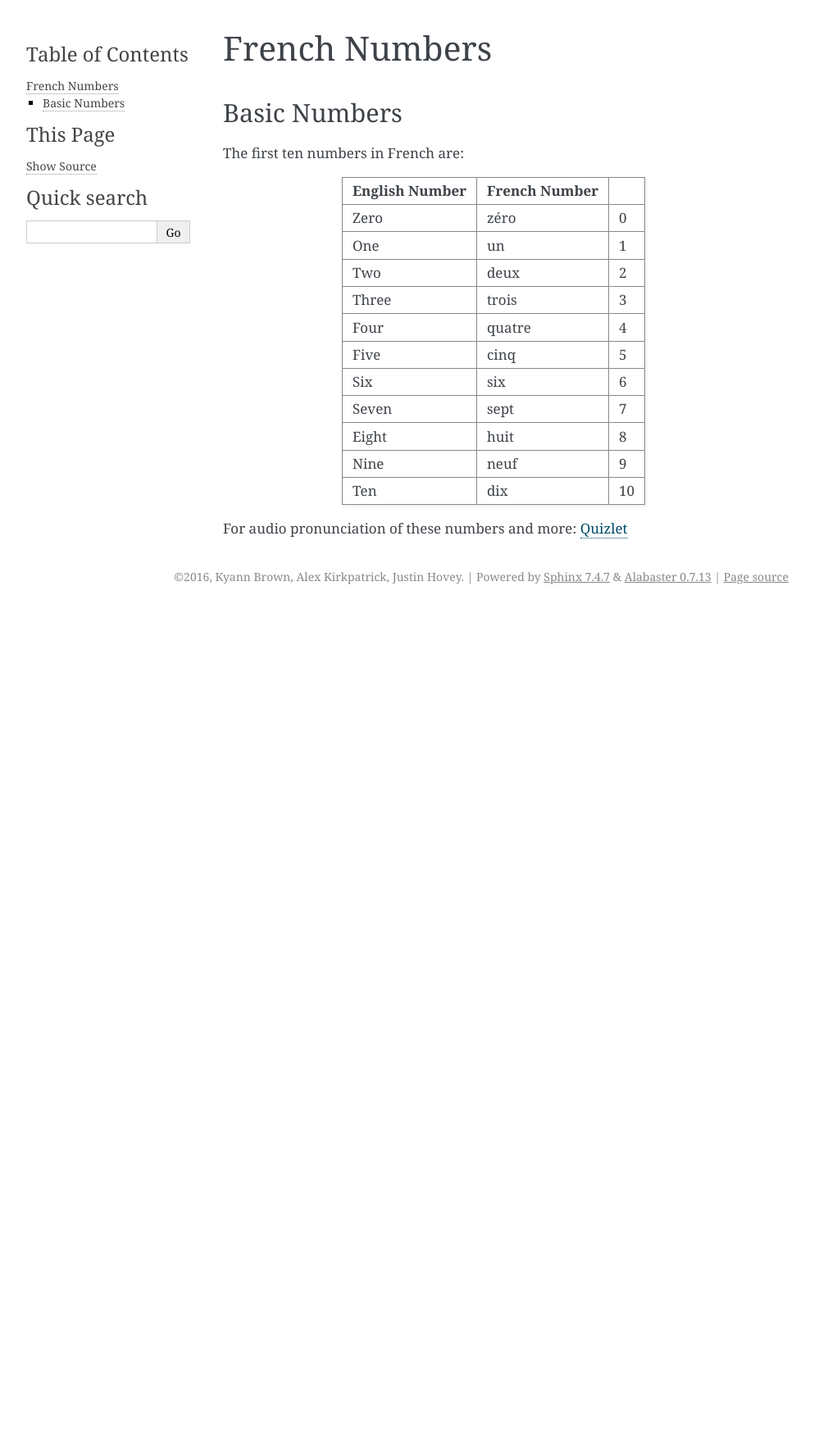
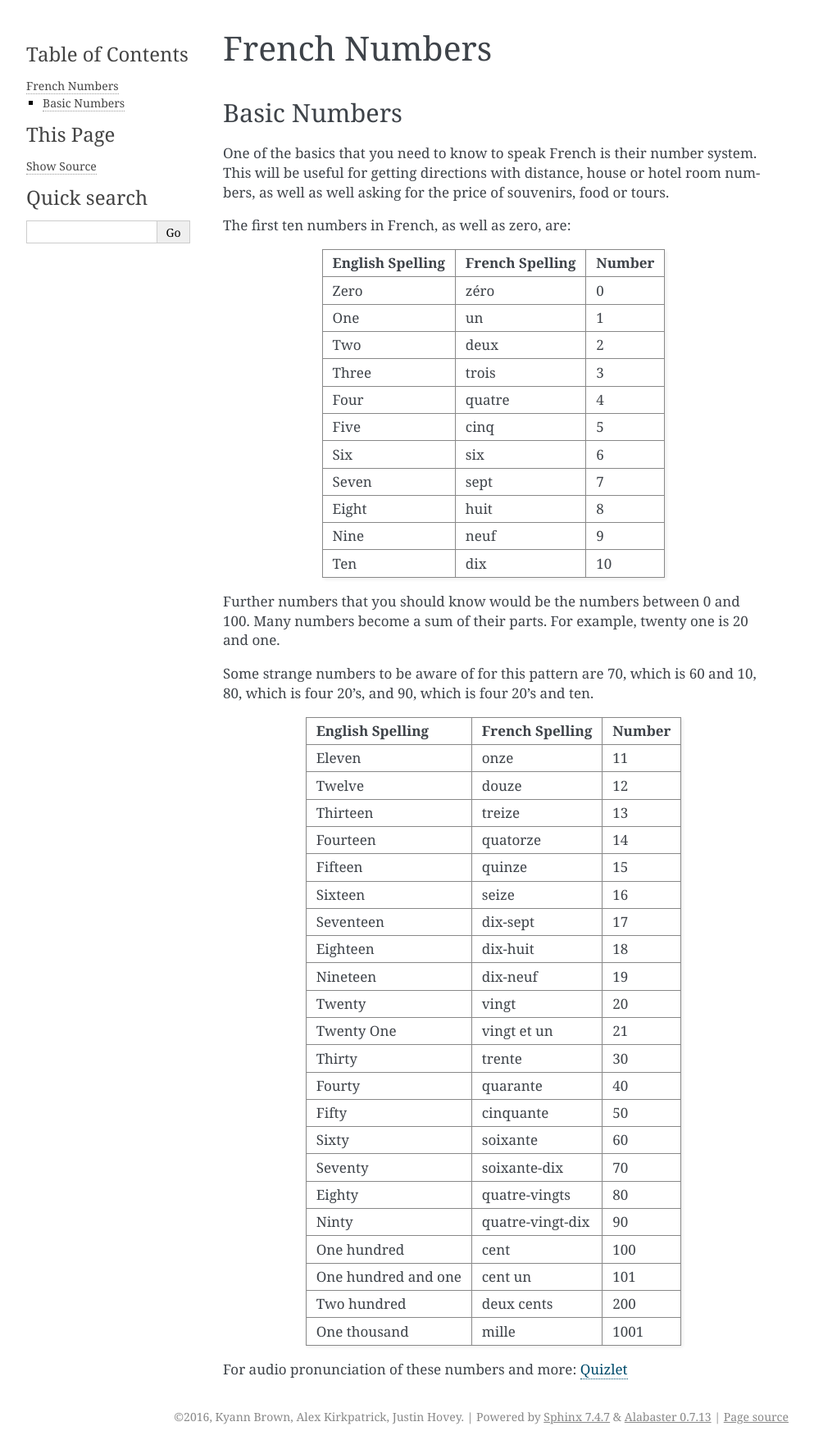
Before and after one commit to brownk96/french_101, a Sphinx documentation site: the page built from source/numbers.rst, in a window 1280 px wide. Shown: the whole page at 82% size, without its empty margins (148-1141 px from the left). Built offline with Sphinx 7.4.7, drawn with Linux system fonts in a browser that asks for light colours; pages that are not in the unit, such as notebooks, are missing from menus; before the commit the page ends 900 px from its top, so only the background shows below that.

Commit message:
Added second numbers table, small description

```diff
--- a/source/numbers.rst
+++ b/source/numbers.rst
@@ -4,35 +4,91 @@ French Numbers
 Basic Numbers
 -------------
 
-The first ten numbers in French are:
+One of the basics that you need to know to speak French is their number system.
+This will be useful for getting directions with distance, house or hotel room
+numbers, as well as well asking for the price of souvenirs, food or tours.
 
-+------------------+----------------+---------+
-| English Number   | French Number  |         |
-+==================+================+=========+
-| Zero             | zéro           |  0      |
-+------------------+----------------+---------+
-| One              | un             |  1      |
-+------------------+----------------+---------+
-| Two              | deux           |  2      |
-+------------------+----------------+---------+
-| Three            | trois          |  3      |
-+------------------+----------------+---------+
-| Four             | quatre         |  4      |
-+------------------+----------------+---------+
-| Five             | cinq           |  5      |
-+------------------+----------------+---------+
-| Six              | six            |  6      |
-+------------------+----------------+---------+
-| Seven            | sept           |  7      |
-+------------------+----------------+---------+
-| Eight            | huit           |  8      |
-+------------------+----------------+---------+
-| Nine             | neuf           |  9      |
-+------------------+----------------+---------+
-| Ten              | dix            |  10     |
-+------------------+----------------+---------+
+The first ten numbers in French, as well as zero,  are:
 
++------------------+-----------------+---------+
+| English Spelling | French Spelling | Number  |
++==================+=================+=========+
+| Zero             | zéro            |  0      |
++------------------+-----------------+---------+
+| One              | un              |  1      |
++------------------+-----------------+---------+
+| Two              | deux            |  2      |
++------------------+-----------------+---------+
+| Three            | trois           |  3      |
++------------------+-----------------+---------+
+| Four             | quatre          |  4      |
++------------------+-----------------+---------+
+| Five             | cinq            |  5      |
++------------------+-----------------+---------+
+| Six              | six             |  6      |
++------------------+-----------------+---------+
+| Seven            | sept            |  7      |
++------------------+-----------------+---------+
+| Eight            | huit            |  8      |
++------------------+-----------------+---------+
+| Nine             | neuf            |  9      |
++------------------+-----------------+---------+
+| Ten              | dix             |  10     |
++------------------+-----------------+---------+
 
+Further numbers that you should know would be the numbers between 0 and 100. Many
+numbers become a sum of their parts. For example, twenty one is 20 and one.
+
+Some strange numbers to be aware of for this pattern are 70, which is 60 and 10,
+80, which is four 20's, and 90, which is four 20's and ten.
+
++---------------------+-------------------+---------+
+| English Spelling    | French Spelling   | Number  |
++=====================+===================+=========+
+| Eleven              | onze              | 11      |
++---------------------+-------------------+---------+
+| Twelve              | douze             | 12      |
++---------------------+-------------------+---------+
+| Thirteen            | treize            | 13      |
++---------------------+-------------------+---------+
+| Fourteen            | quatorze          | 14      |
++---------------------+-------------------+---------+
+| Fifteen             | quinze            | 15      |
++---------------------+-------------------+---------+
+| Sixteen             | seize             | 16      |
++---------------------+-------------------+---------+
+| Seventeen           | dix-sept          | 17      |
++---------------------+-------------------+---------+
+| Eighteen            | dix-huit          | 18      |
++---------------------+-------------------+---------+
+| Nineteen            | dix-neuf          | 19      |
++---------------------+-------------------+---------+
+| Twenty              | vingt             | 20      |
++---------------------+-------------------+---------+
+| Twenty One          | vingt et un       | 21      |
++---------------------+-------------------+---------+
+| Thirty              | trente            | 30      |
++---------------------+-------------------+---------+
+| Fourty              | quarante          | 40      |
++---------------------+-------------------+---------+
+| Fifty               | cinquante         | 50      |
++---------------------+-------------------+---------+
+| Sixty               | soixante          | 60      |
++---------------------+-------------------+---------+
+| Seventy             | soixante-dix      | 70      |
++---------------------+-------------------+---------+
+| Eighty              | quatre-vingts     | 80      |
++---------------------+-------------------+---------+
+| Ninty               | quatre-vingt-dix  | 90      |
++---------------------+-------------------+---------+
+| One hundred         | cent              | 100     |
++---------------------+-------------------+---------+
+| One hundred and one | cent un           | 101     |
++---------------------+-------------------+---------+
+| Two hundred         | deux cents        | 200     |
++---------------------+-------------------+---------+
+| One thousand        | mille             |  1001   |
++---------------------+-------------------+---------+
 
 
 
```
